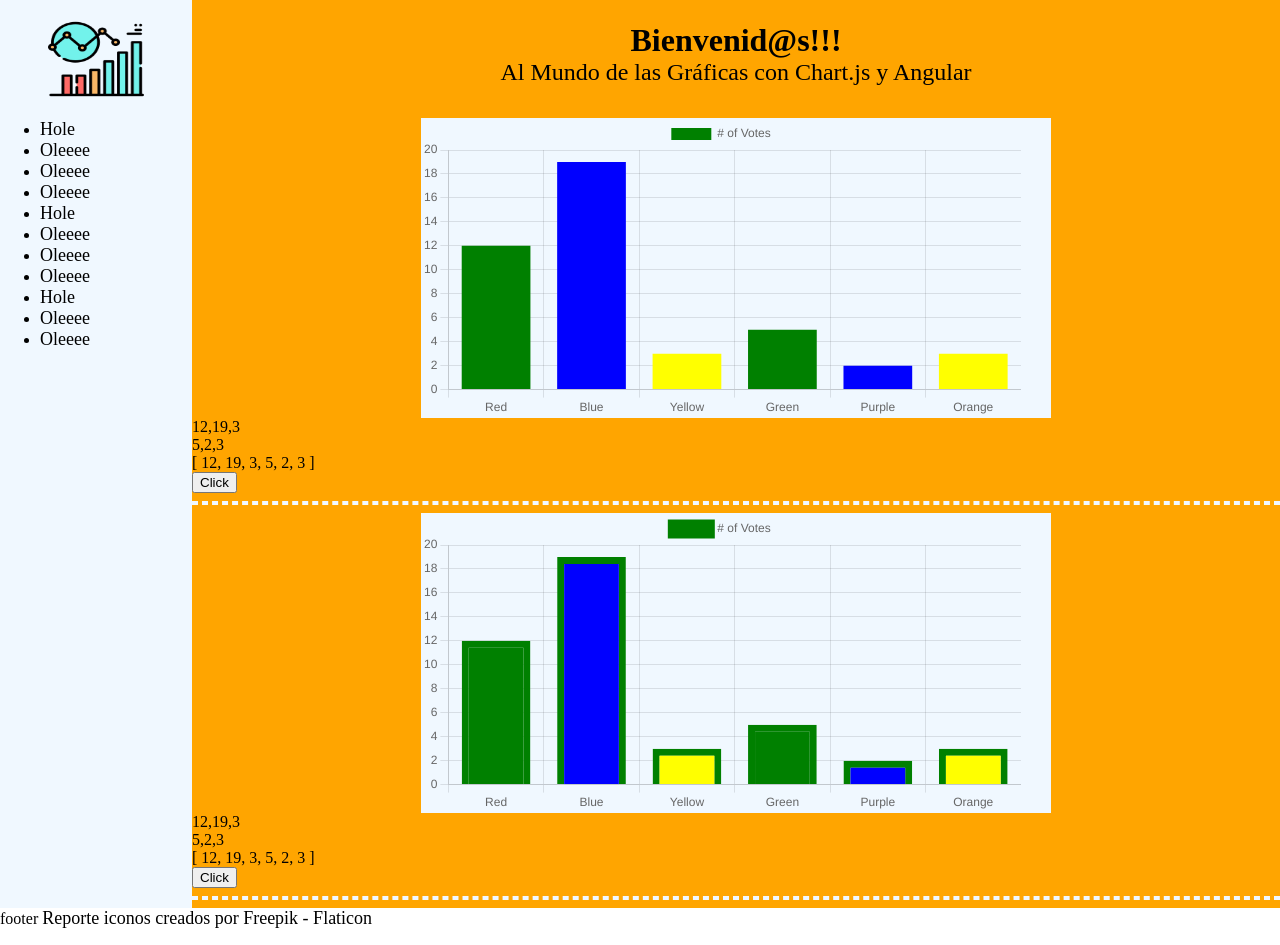
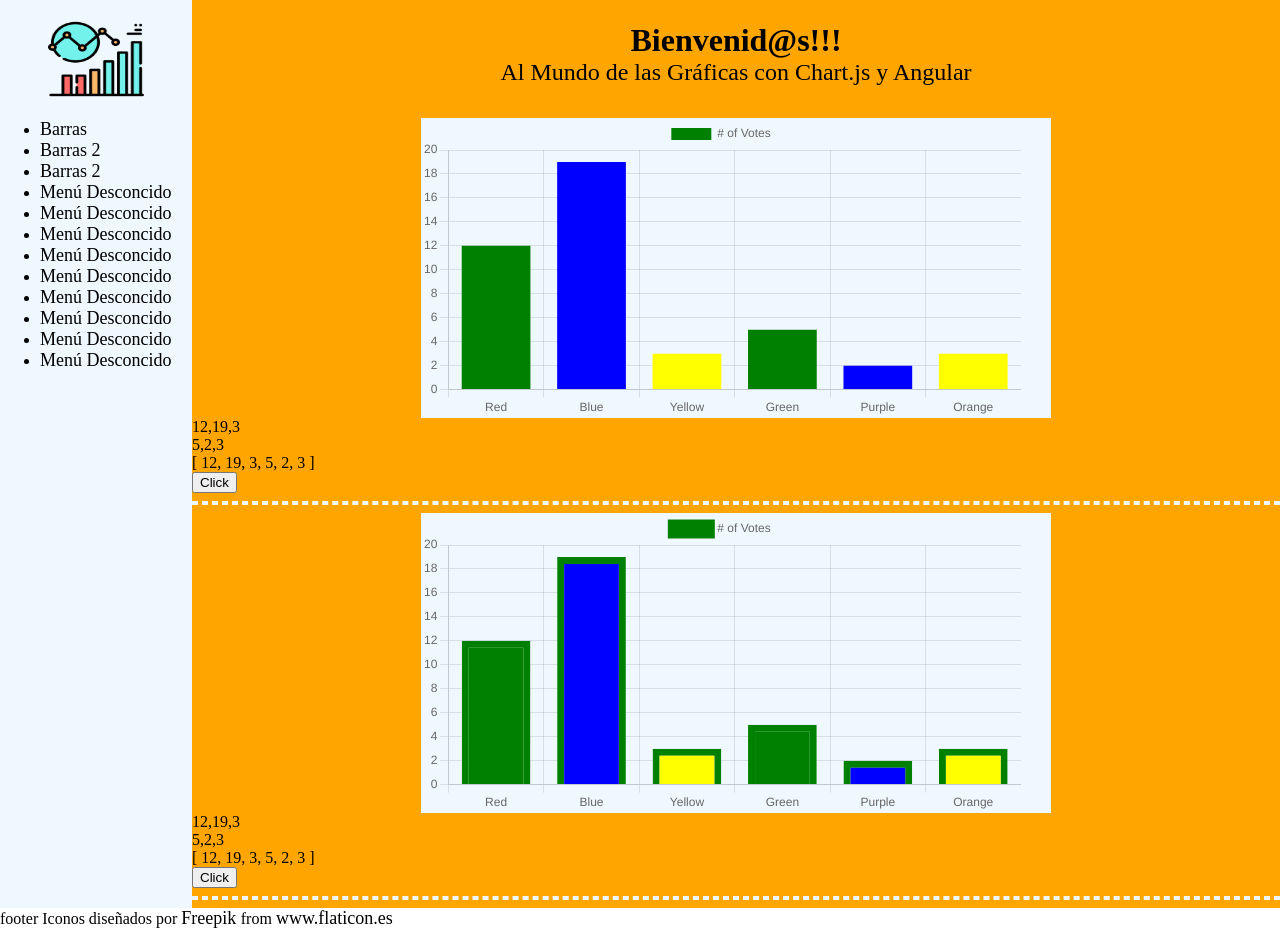
Before and after one commit to JuanCamilo9915/app-graficas-con-angular, an Angular app: page / in a window 1280 px wide. Shown: the top 945 px of the page. Built offline with nearby package versions, Linux system fonts and the light colour scheme.

Commit message:
Se realzan nuevos cambios.

```diff
--- a/src/app/app.component.html
+++ b/src/app/app.component.html
@@ -6,10 +6,14 @@
     <ul>
       <li *ngFor="let elementoMenu of elementosMenu">
         <ng-container *ngIf="elementoMenu['tget'] === undefined else agregaTarget">
-          <a href="{{elementoMenu['url']}}">Hole</a>
+          <a href="{{elementoMenu['url']}}">
+            {{elementoMenu['etiqueta'] ? elementoMenu['etiqueta'] : menuDesconocido}}
+          </a>
         </ng-container>
         <ng-template #agregaTarget>
-          <a href="{{elementoMenu['url']}}" target="{{elementoMenu['tget']}}">Oleeee</a>
+          <a href="{{elementoMenu['url']}}" target="{{elementoMenu['tget']}}">
+            {{elementoMenu['etiqueta'] ? elementoMenu['etiqueta'] : menuDesconocido}}
+          </a>
         </ng-template>
       </li>
     </ul>
@@ -33,5 +37,7 @@
 
 <footer>
   footer
-  <a href="https://www.flaticon.es/iconos-gratis/reporte" title="reporte iconos">Reporte iconos creados por Freepik - Flaticon</a>
+  Iconos diseñados por <a href="https://www.freepik.com" title="Freepik">Freepik
+  </a> from <a href="https://www.flaticon.es/" title="Flaticon">www.flaticon.es</a>
+  <p class="etiqueta-footer-copy">Copyright © Juan Camilo González Duque 2023</p>
 </footer>
--- a/src/app/app.component.ts
+++ b/src/app/app.component.ts
@@ -6,16 +6,19 @@ import { Component, OnInit } from '@angular/core';
   styleUrls: ['./app.component.css']
 })
 export class AppComponent implements OnInit {
+  // mostrarGrafica
   sonGraficasNormalesVisibles: boolean;
   elementosMenu: object[];
+  menuDesconocido = 'Menú Desconcido';
 
   constructor() {}
 
   ngOnInit(): void {
       this.sonGraficasNormalesVisibles = true;
       this.elementosMenu = [
-        {url: 'https://developer.mozilla.org/en-US/'},
-        {url: 'https://developer.mozilla.org/en-US/', tget: '_blank'},
+        {url: '#graficaBarras', etiqueta: 'Barras'},
+        {url: '#graficaBarras2', etiqueta: 'Barras 2', tget: '_self'},
+        {url: '#graficaBarras2', etiqueta: 'Barras 2', tget: '_blank'},
         {url: 'https://developer.mozilla.org/en-US/', tget: '_self'},
         {url: 'https://developer.mozilla.org/en-US/', tget: '_blank'},
         {url: 'https://developer.mozilla.org/en-US/'},
--- a/src/app/graficas-normales/graficas-normales.component.html
+++ b/src/app/graficas-normales/graficas-normales.component.html
@@ -1,4 +1,4 @@
-<div class="grafica">
+<div id="graficaBarras" class="grafica">
     <canvas id="myChart"></canvas>
   </div>
   {{dataAleatoria | slice:0:3}}
@@ -11,7 +11,7 @@
 <!-- grafica estatica y dinamica -->
   <hr class="separador">
 
-  <div class="grafica">
+  <div id="graficaBarras2" class="grafica">
     <canvas id="myChart2"></canvas>
   </div>
   {{dataAleatoria | slice:0:3}}
```
